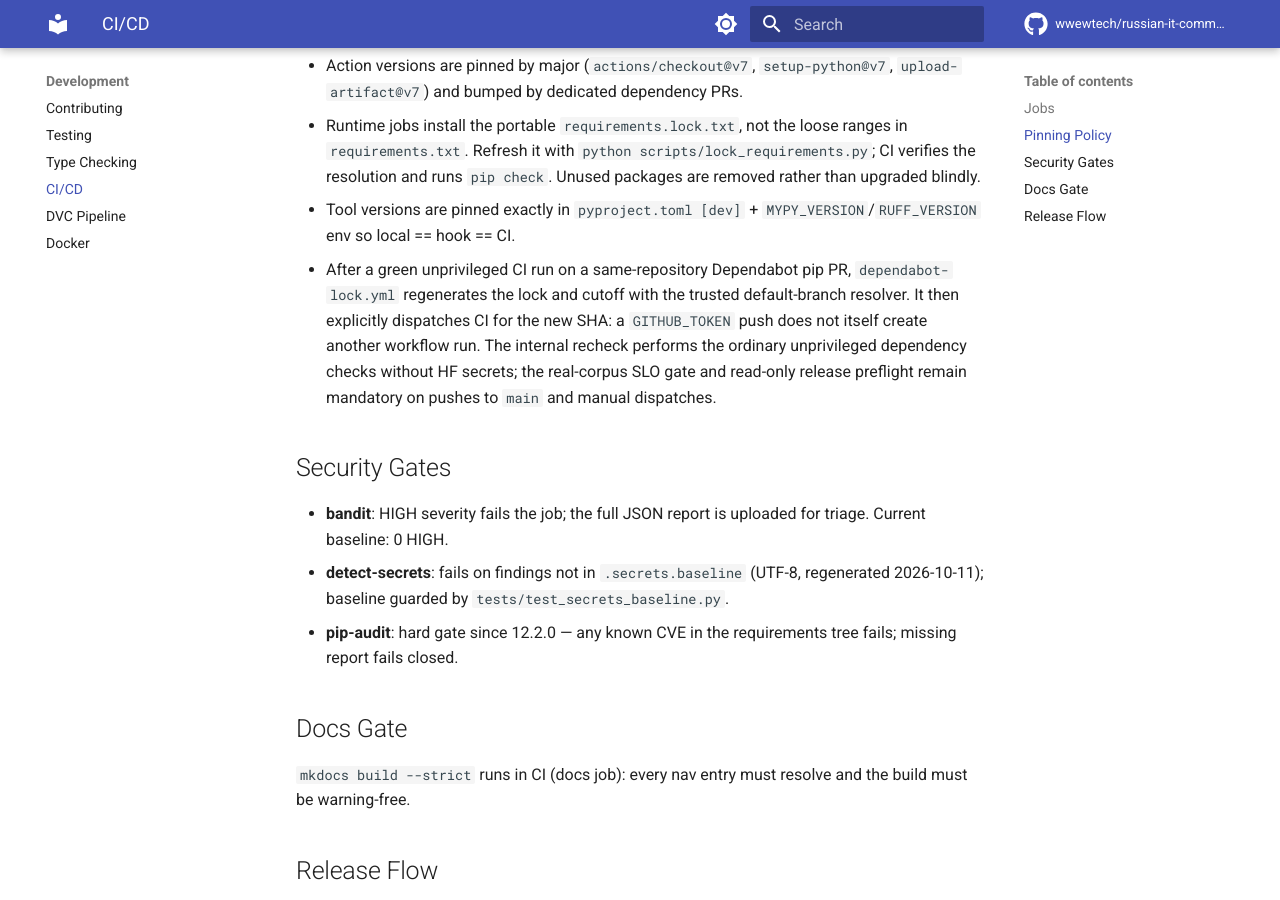
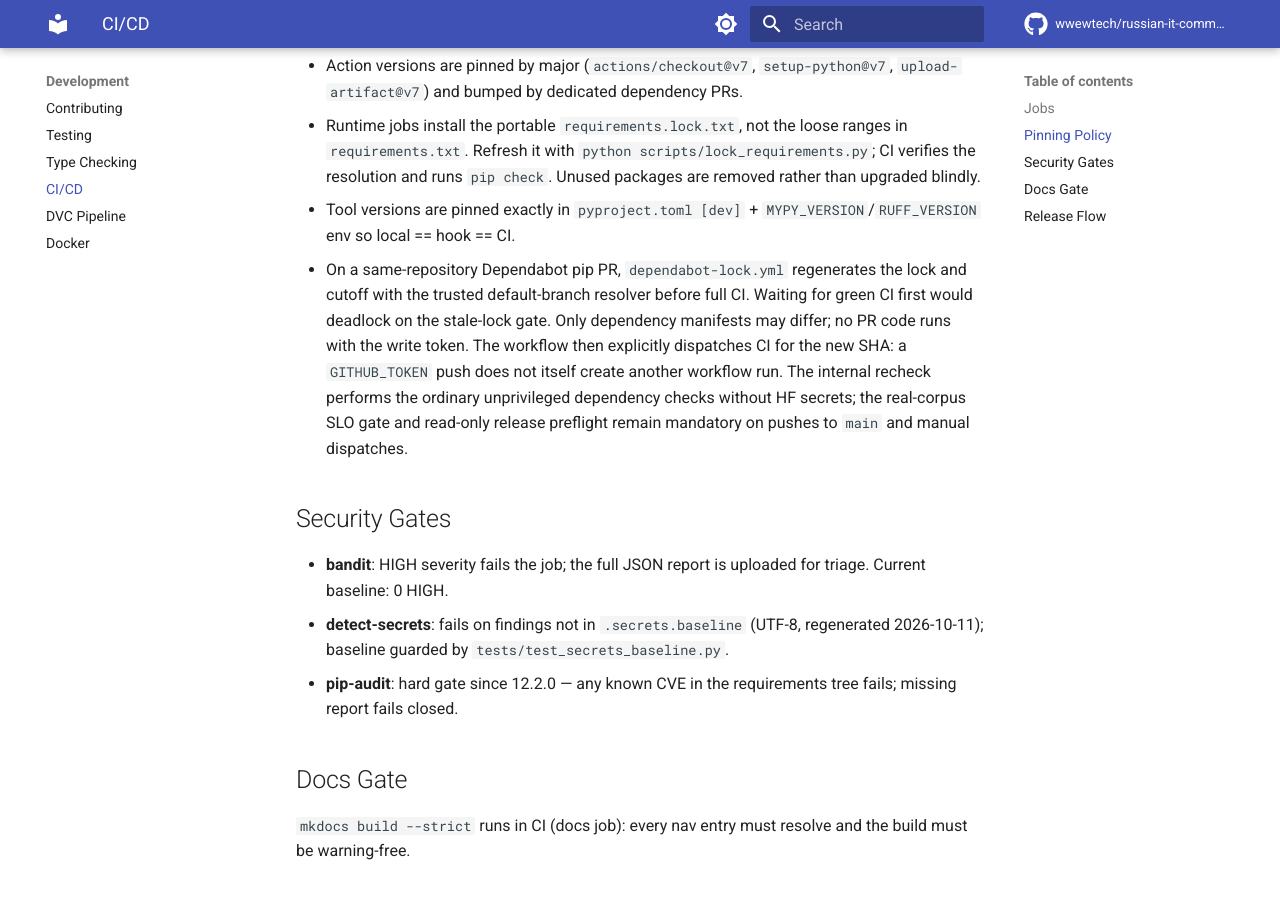
Before and after one commit to wwewtech/russian-it-community-corpus, an MkDocs documentation site: the page built from docs/development/ci-cd.md, in a window 1280 px wide and 900 px high, scrolled down 1134 px. Built offline with MkDocs 1.6.1 and Material for MkDocs 9.7.7, drawn with Linux system fonts in a browser that asks for light colours; comment, search, counter and statistics services are not loaded.

Commit message:
fix(ci): refresh Dependabot lock before validation

```diff
--- a/docs/development/ci-cd.md
+++ b/docs/development/ci-cd.md
@@ -33,13 +33,15 @@ Every required job must be green before merge or release.
   `pip check`. Unused packages are removed rather than upgraded blindly.
 - Tool versions are pinned exactly in `pyproject.toml [dev]` +
   `MYPY_VERSION`/`RUFF_VERSION` env so local == hook == CI.
-- After a green unprivileged CI run on a same-repository Dependabot pip PR,
-  `dependabot-lock.yml` regenerates the lock and cutoff with the trusted
-  default-branch resolver. It then explicitly dispatches CI for the new SHA:
-  a `GITHUB_TOKEN` push does not itself create another workflow run. The
-  internal recheck performs the ordinary unprivileged dependency checks
-  without HF secrets; the real-corpus SLO gate and read-only release
-  preflight remain mandatory on pushes to `main` and manual dispatches.
+- On a same-repository Dependabot pip PR, `dependabot-lock.yml` regenerates
+  the lock and cutoff with the trusted default-branch resolver before full
+  CI. Waiting for green CI first would deadlock on the stale-lock gate. Only
+  dependency manifests may differ; no PR code runs with the write token.
+  The workflow then explicitly dispatches CI for the new SHA: a `GITHUB_TOKEN`
+  push does not itself create another workflow run. The internal recheck
+  performs the ordinary unprivileged dependency checks without HF secrets;
+  the real-corpus SLO gate and read-only release preflight remain mandatory
+  on pushes to `main` and manual dispatches.
 
 ## Security Gates
 
```
Also changed, not shown: 3 other files.
